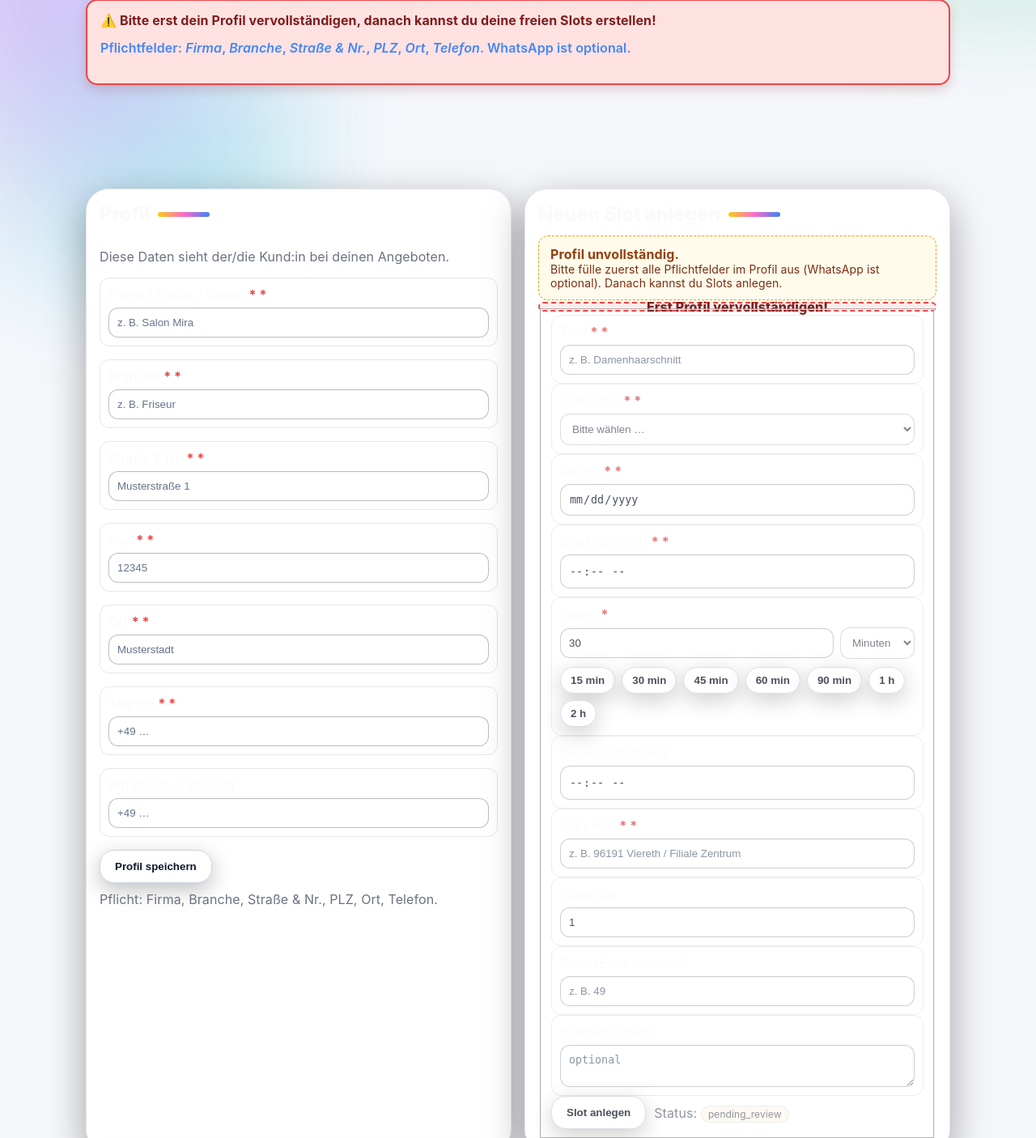
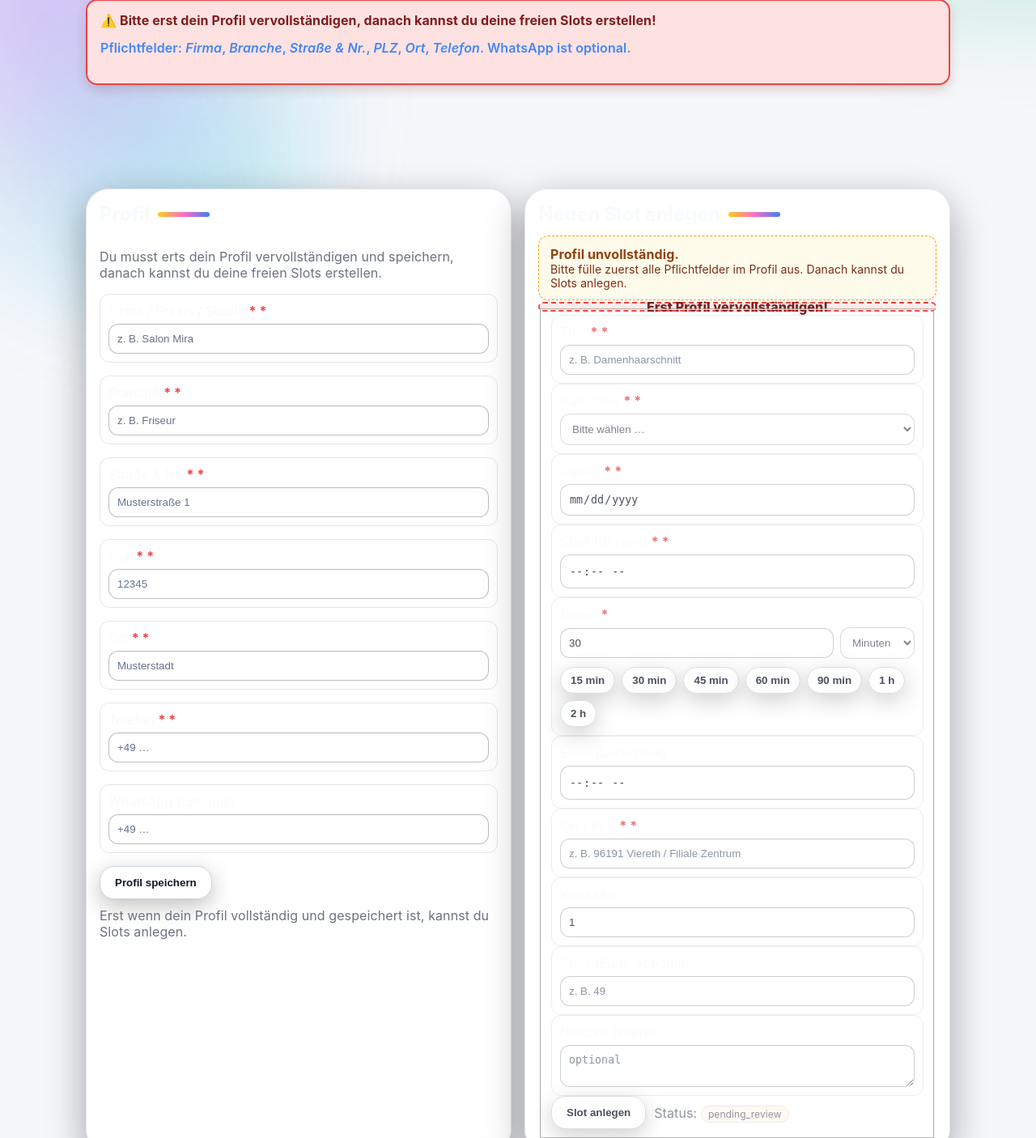
Before and after one commit to AlltagsBuddy/Terminmarktplatz.de, a Flask app: page /anbieter-portal in a window 1280 px wide. Shown: the part 358-1764 px from the top of the page at 81% size. Run offline with Flask 3, Linux system fonts and the light colour scheme; parts of the project's set-up code (start-up, migrations or seed data) failed here and were passed over; some libraries are stand-ins or nearby versions.

Commit message:
Anpassung

```diff
--- a/anbieter-portal.html
+++ b/anbieter-portal.html
@@ -174,7 +174,8 @@
         <!-- Profil -->
         <div class="panel">
           <h2>Profil</h2>
-          <p class="muted">Diese Daten sieht der/die Kund:in bei deinen Angeboten.</p>
+          <p class="muted">Du musst erts dein Profil vervollständigen und speichern,
+            danach kannst du deine freien Slots erstellen.</p>
           <form id="form-profile" class="grid">
             <div class="field">
               <label for="pf-company">Firma / Praxis / Studio <span class="req">*</span></label>
@@ -212,7 +213,7 @@
             </div>
             <div class="toolbar">
               <button class="btn primary" type="submit">Profil speichern</button>
-              <span class="muted">Pflicht: Firma, Branche, Straße & Nr., PLZ, Ort, Telefon.</span>
+              <span class="muted">Erst wenn dein Profil vollständig und gespeichert ist, kannst du Slots anlegen.</span>
             </div>
             <div id="msg-profile" class="msg"></div>
           </form>
@@ -225,7 +226,7 @@
           <!-- Guard-Hinweis, solange Profil unvollständig -->
           <div id="slot-guard" class="callout">
             <strong>Profil unvollständig.</strong>
-            <div class="lock-hint">Bitte fülle zuerst alle Pflichtfelder im Profil aus (WhatsApp ist optional). Danach kannst du Slots anlegen.</div>
+            <div class="lock-hint">Bitte fülle zuerst alle Pflichtfelder im Profil aus. Danach kannst du Slots anlegen.</div>
           </div>
 
           <!-- Overlay-Variante: sichtbarer Sperr-Hinweis -->
--- a/static/style.css
+++ b/static/style.css
@@ -162,7 +162,7 @@ body:not(.page-portal) .table .btn.action{ background: linear-gradient(135deg, v
 body:not(.page-portal) .table .btn.danger{ background: linear-gradient(135deg, var(--c-red), #ff7b7b); }
 
 /* Deaktivierte Bulk-Buttons */
-.seg .btn[disabled]{ opacity:.55; pointer-events:none; }
+.seg .btn[disabled]{ background:linear-gradient(135deg, var(--c-purple), var(--c-cyan)); }
 
 /* ---------- Hero ---------- */
 .hero{padding:86px 0 34px}
```
